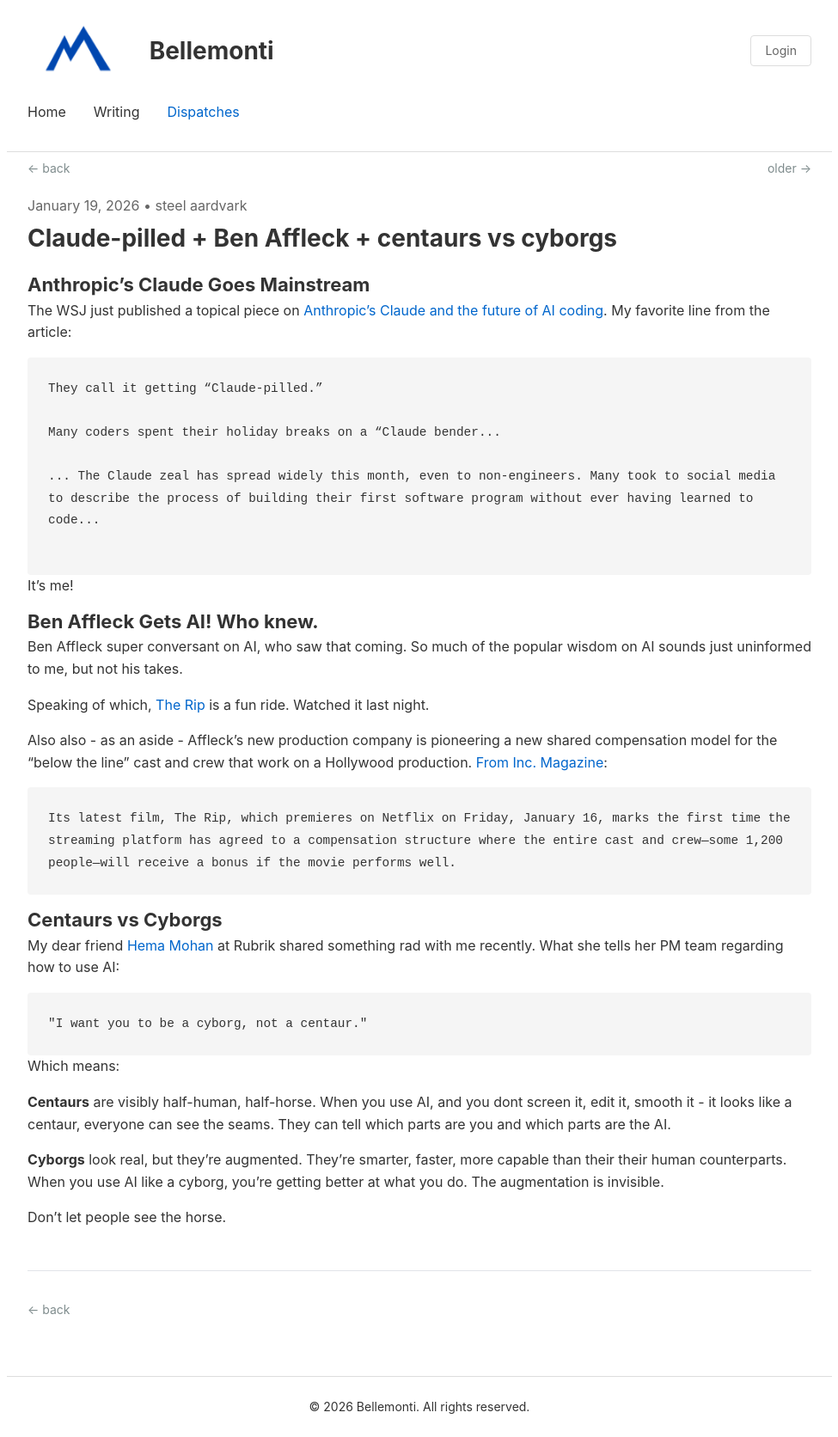
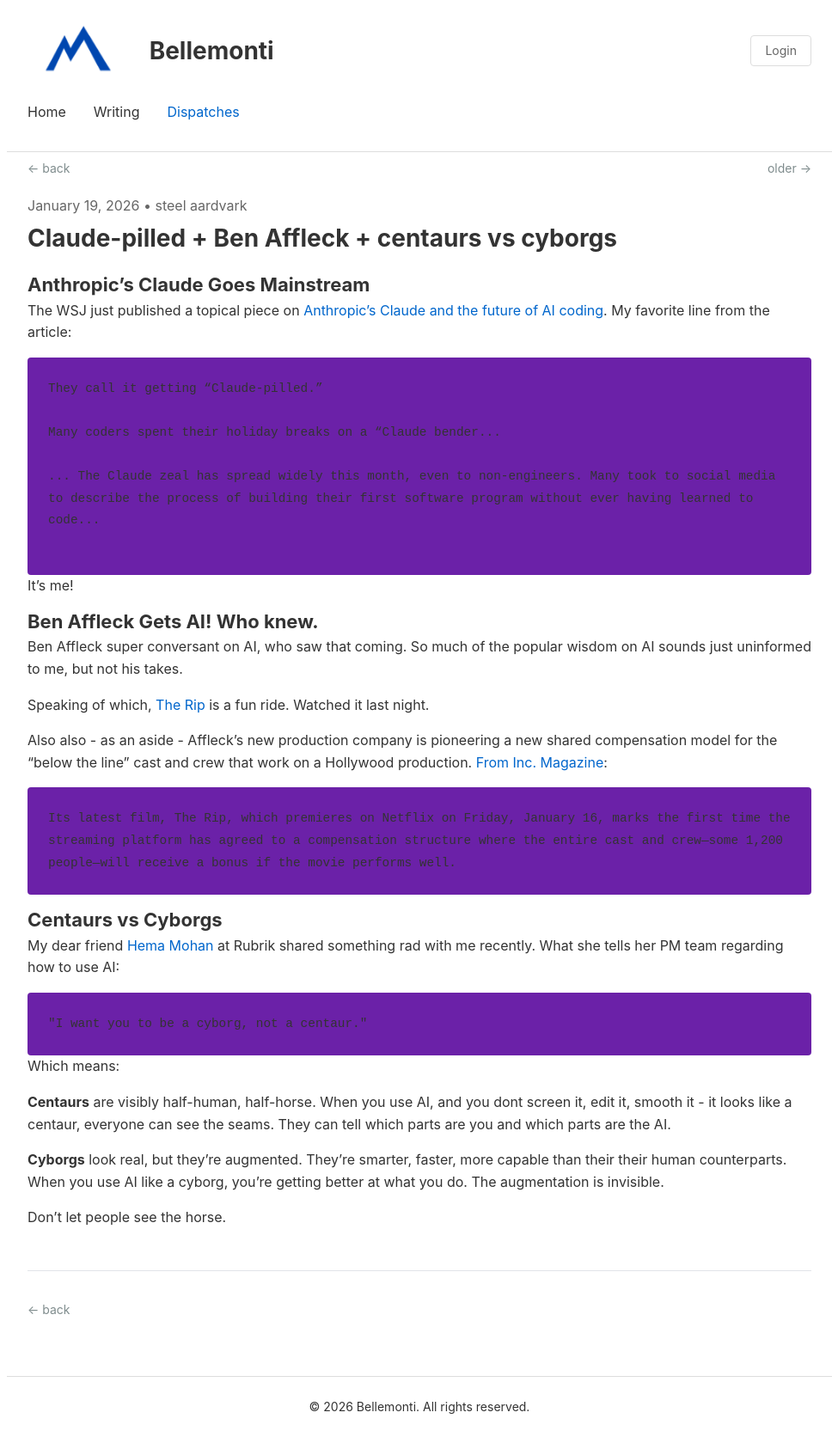
Before and after one commit to gibbygee/bellemonti-website, a Jekyll site: the page built from _dispatches/2026-01-19-claude-pilled-ben-affleck-centaurs-vs-cyborgs.md, in a window 1280 px wide. Shown: the whole page at 86% size, without its empty margins (152-1127 px from the left). Built offline with Jekyll 4.4.1, drawn with Linux system fonts in a browser that asks for light colours.

Commit message:
Change site background color to purple (#6b21a8)
Co-Authored-By: Claude Sonnet 4.6 <noreply@anthropic.com>

```diff
--- a/_sass/_variables.scss
+++ b/_sass/_variables.scss
@@ -8,7 +8,7 @@ $color-link-hover: #004499;
 $color-text-primary: #333333;
 $color-text-secondary: #666666;
 $color-border: #ddd;
-$color-background: #f5f5f5;
+$color-background: #6b21a8;
 
 // Typography - System font stack
 $font-primary: -apple-system, BlinkMacSystemFont, "Segoe UI", Roboto, Oxygen-Sans, Ubuntu, Cantarell, "Helvetica Neue", sans-serif;
```
